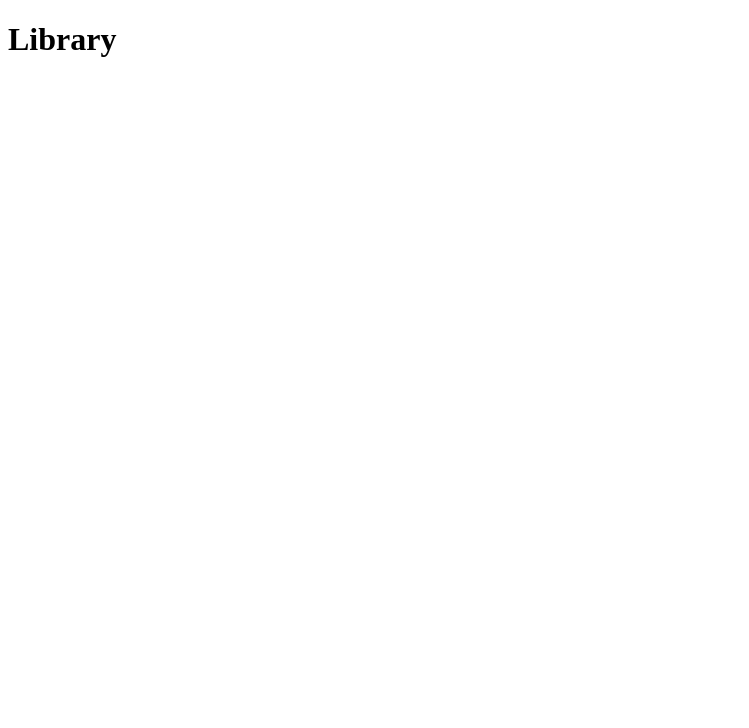
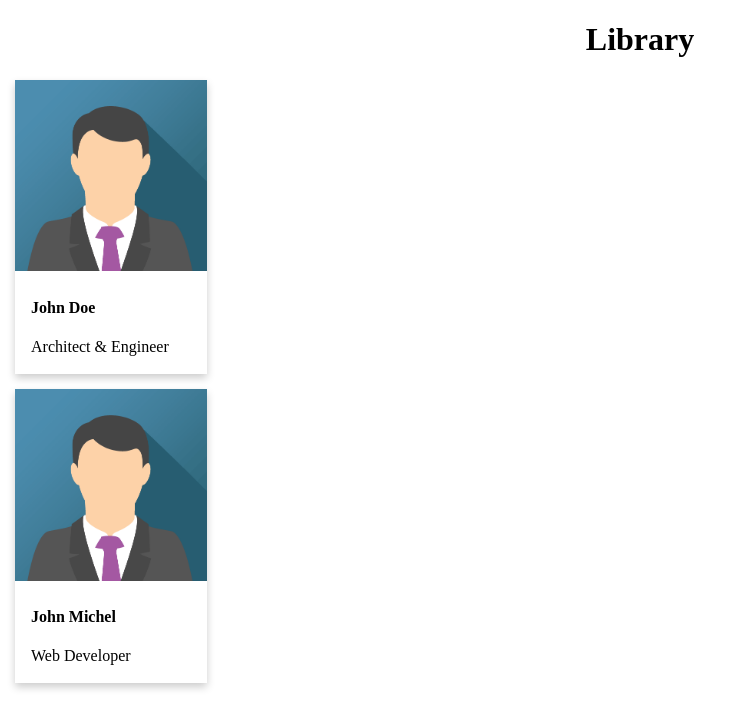
Before and after one commit to MiKhai37/library, a plain HTML site: page index.html in a window 1280 px wide. Shown: the whole page, without its empty margins (0-749 px from the left). Drawn offline with Linux system fonts and the light colour scheme.

Commit message:
Start the library project

```diff
--- a/index.html
+++ b/index.html
@@ -9,5 +9,21 @@
     </head>
     <body>
         <h1>Library</h1>
+        <div id='card-container'>
+            <div class="card">
+                <img src="img_avatar.png" alt="Avatar" style="width:100%">
+                <div class="container">
+                    <h4><b>John Doe</b></h4>
+                    <p>Architect & Engineer</p>
+                </div>
+            </div>
+            <div class="card">
+                <img src="img_avatar.png" alt="Avatar" style="width:100%">
+                <div class="container">
+                    <h4><b>John Michel</b></h4>
+                    <p>Web Developer</p>
+                </div>
+            </div>
+        </div>
     </body>
 </html>
--- a/script.js
+++ b/script.js
@@ -0,0 +1,16 @@
+let myLibrary = [];
+
+function Book(author, title, nbPages, read) {
+    this.author = author;
+    this.title = title;
+    this.nbPages = nbPages;
+    this.read = read;
+}
+
+function addBookToLibrary(Book) {
+    myLibrary.push(Book);
+}
+
+function listBook(library) {
+
+}
--- a/style.css
+++ b/style.css
@@ -0,0 +1,34 @@
+/* CSS Style */
+
+body, html {
+    height: 100%;
+    margin: 0;
+    padding: 0;
+  }
+
+h1 {
+    text-align: center;
+}
+
+.card {
+    /* Add shadows to create the "card" effect */
+    box-shadow: 0 4px 8px 0 rgba(0,0,0,0.2);
+    transition: 0.3s;
+    width: 15%;
+    margin: 15px;
+}
+
+  /* On mouse-over, add a deeper shadow */
+.card:hover {
+    box-shadow: 0 8px 16px 0 rgba(0,0,0,0.2);
+  }
+
+  /* Add some padding inside the card container */
+.container {
+    padding: 2px 16px;
+  }
+
+.card-container {
+    display: flex;
+    flex-direction: row;
+}
```
Also changed, not shown: img_avatar.png (added).
